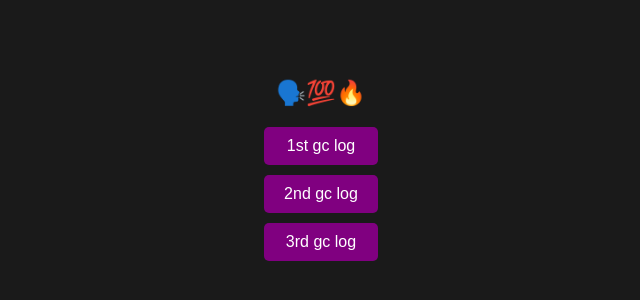
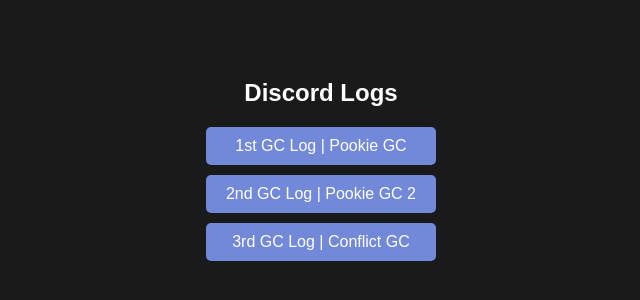
Before and after one commit to PyxizV/proof, a plain HTML site: page index.html in a window 1280 px wide. Shown: the part 230-530 px from the top of the page, without its empty margins (319-959 px from the left). Drawn offline with Linux system fonts and the light colour scheme.

Commit message:
Update index.html

```diff
--- a/index.html
+++ b/index.html
@@ -1,16 +1,17 @@
+
 <!DOCTYPE html>
 <html lang="en">
 <head>
-    <title>proof | gc logs</title>
+    <title>Proof | GC Logs</title>
     <meta charset="utf-8" />
-    <meta name="theme-color" content="#800080">
+    <meta name="theme-color" content="#7289da">
     <meta name="viewport" content="width=device-width,initial-scale=1" />
     <meta name="color-scheme" content="light only" />
-    <meta name="description" content="gc logs of retarded pedos" />
+    <meta name="description" content="Discord Chat Logs." />
     <meta property="og:site_name" content="" />
-    <meta property="og:title" content="gc logs" />
+    <meta property="og:title" content="GC Logs" />
     <meta property="og:type" content="website" />
-    <meta property="og:description" content="gc logs of retarded pedos" />
+    <meta property="og:description" content="Discord Chat Logs." />
     <meta property="og:image" content="" />
     <meta property="og:image:type" content="image/jpeg" />
     <meta property="og:image:width" content="1280" />
@@ -46,24 +47,24 @@
             cursor: pointer;
             border: none;
             border-radius: 5px;
-            background-color: #800080;
+            background-color: #7289da;
             color: white;
             transition: background-color 0.3s ease, transform 0.3s ease;
         }
         button:hover {
-            background-color: #b300b3;
+            background-color: #5b6dad;
             transform: scale(1.05);
         }
     </style>
 </head>
 <body>
 
-<div class="label">🗣️💯🔥</div>
+<div class="label">Discord Logs</div>
 
 <div class="button-container">
-    <button onclick="window.location.href='https://proof-flax.vercel.app/pookielogs'">1st gc log</button>
-    <button onclick="window.location.href='https://proof-flax.vercel.app/gclogs2'">2nd gc log</button>
-    <button onclick="window.location.href='https://proof-flax.vercel.app/gclogs3'">3rd gc log</button>
+    <button onclick="window.location.href='https://proof-flax.vercel.app/pookielogs'">1st GC Log | Pookie GC</button>
+    <button onclick="window.location.href='https://proof-flax.vercel.app/gclogs2'">2nd GC Log | Pookie GC 2</button>
+    <button onclick="window.location.href='https://proof-flax.vercel.app/gclogs3'">3rd GC Log | Conflict GC</button>
 </div>
 
 </body>
```
